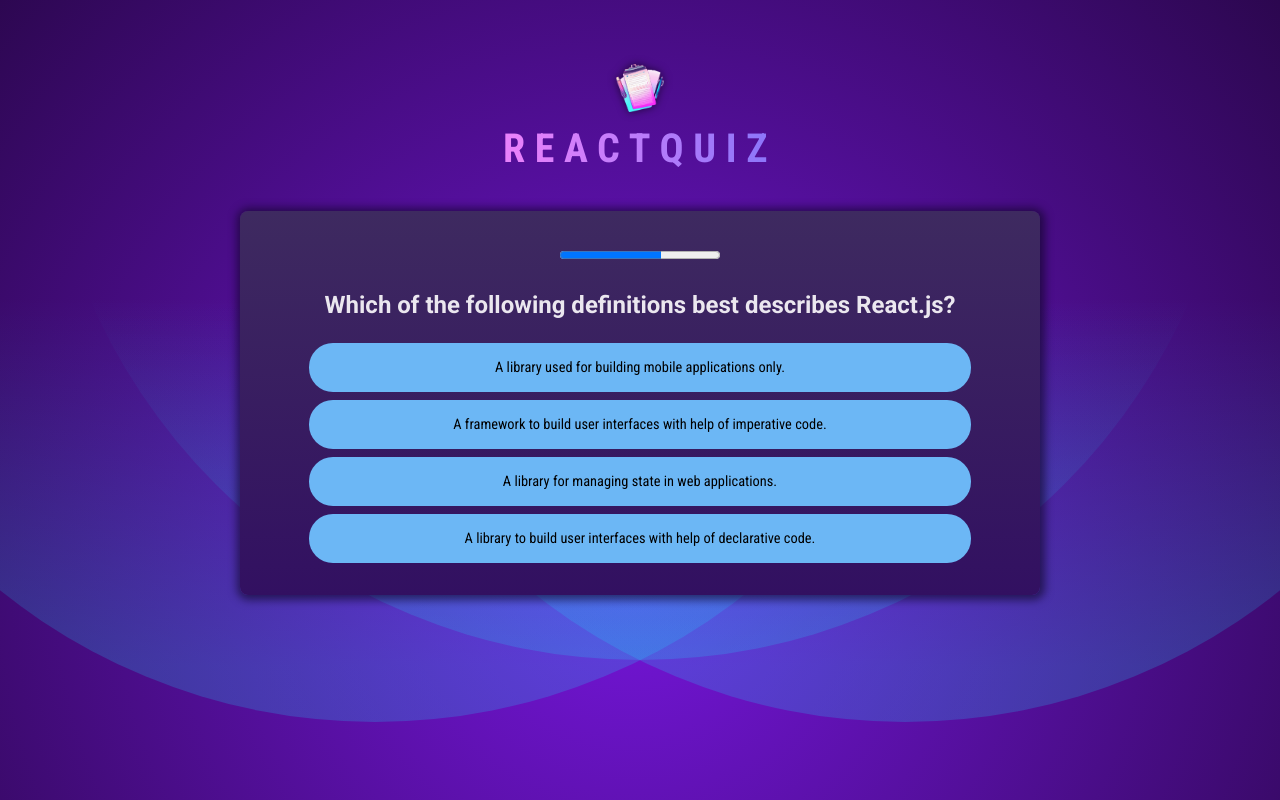
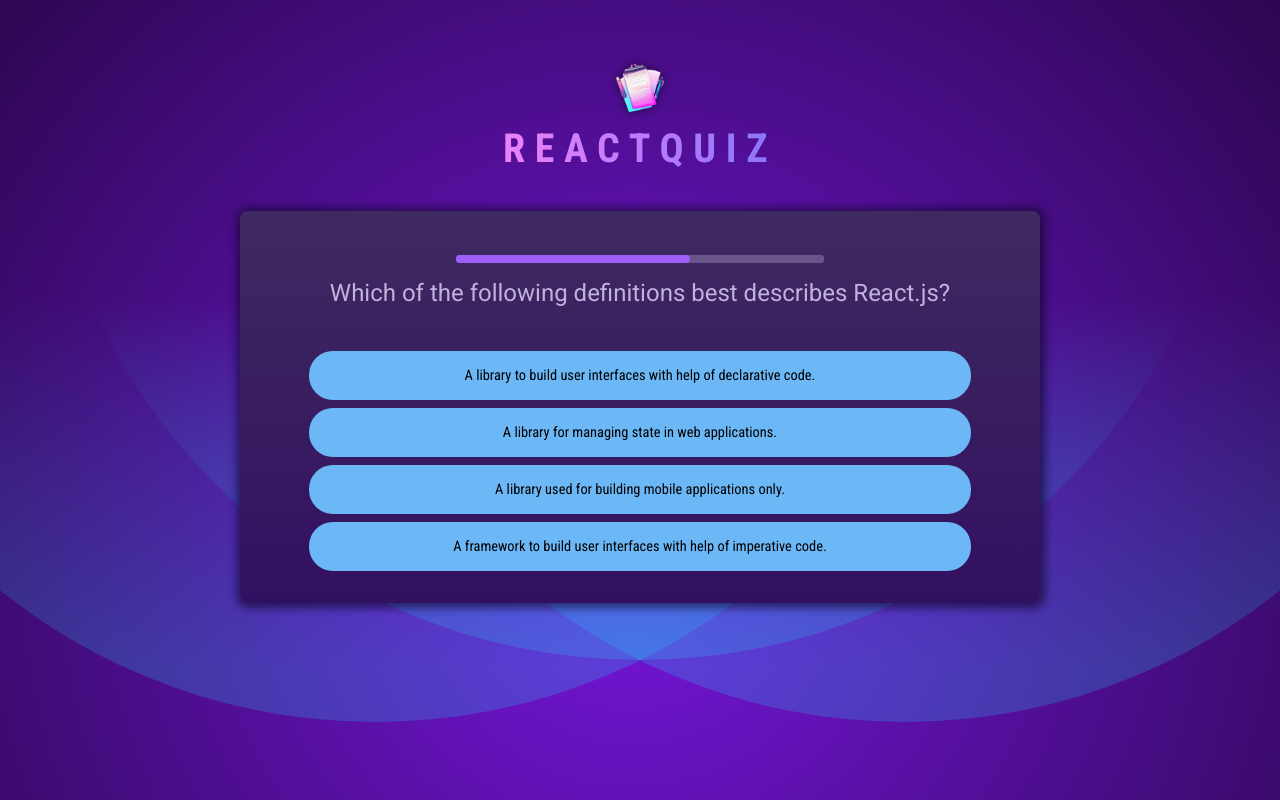
Before and after one commit to don-philip/react-quiz, a React (Vite) app: page / in a window 1280 px wide. Built offline with nearby package versions, Linux system fonts and the light colour scheme.

Commit message:
splitted to question and answers components

```diff
--- /dev/null
+++ b/src/components/Answers.jsx
@@ -0,0 +1,30 @@
+import { useRef } from "react"
+function Answers({answers, selectedAsnwer, answerState, onSelect}){
+    const shuffledAnswers=useRef()
+    if(!shuffledAnswers.current){
+        shuffledAnswers.current = [...answers]
+        shuffledAnswers.current.sort(()=>Math.random()-0.5)
+    }
+    return(
+        <ul id="answers">
+                    {shuffledAnswers.current.map((answer)=>{
+                        const isSelected=selectedAsnwer===answer
+                        let cssClasses=''
+                        if(answerState==='answered' && isSelected)
+                        {
+                            cssClasses='selected'
+                        }
+                        if((answerState==='correct' || answerState==='wrong') && isSelected){
+                            cssClasses=answerState
+                        }
+                        return (
+                            <li key={answer} className="answer">
+                                <button onClick={()=>{onSelect(answer)}} className={cssClasses} >{answer}</button>
+                            </li>)
+                    }
+
+                    )}
+                </ul>
+    )
+}
+export default Answers
--- /dev/null
+++ b/src/components/Questions.jsx
@@ -0,0 +1,20 @@
+import QuestionTimer from "./QuestionTimer.jsx"
+import Answers from "./Answers.jsx"
+function Question({questionText, answers, onSelectAnswer, selectedAnswer, answerState, onSkipAnswer}){
+    return(
+        <div id="question">
+            <QuestionTimer
+                timeout={15000}
+                onTimeout= {onSkipAnswer}
+            />
+            <h2>{questionText}</h2>
+            <Answers
+                answers={answers}
+                selectedAsnwer={selectedAnswer}
+                answerState={answerState}
+                onSelect={onSelectAnswer}
+            />
+        </div>
+    )
+}
+export default Question
--- a/src/components/Quiz.jsx
+++ b/src/components/Quiz.jsx
@@ -2,22 +2,38 @@
 import QUESTIONS from '../question.js'
 import React from "react"
 import quizCompleteImg from '../assets/quiz-complete.png'
-import QuestionTimer from "./QuestionTimer.jsx"
+import Question from "./Questions.jsx"
+
 
 function Quiz(){
+
+
+const [answerState,setAnswerState]=useState('')
 const [userAnswers,setUserAnswers]=useState([])
-const activeQuestionIndex=userAnswers.length
+const activeQuestionIndex=answerState===''?userAnswers.length:userAnswers.length-1
 
 const quizIsComplete=(activeQuestionIndex===QUESTIONS.length)
-console.log(quizIsComplete);
 
 
 const handleSelectAnswer=useCallback(function handleSelectAnswer(selectedAnswer){
+    setAnswerState('answered')
     setUserAnswers((prev)=>{
-        return ([...prev,selectedAnswer])
+        return [...prev,selectedAnswer]
     })
-    console.log(activeQuestionIndex);
-},[])
+    setTimeout(()=>{
+        if(selectedAnswer===QUESTIONS[activeQuestionIndex].answers[0]){
+            setAnswerState('correct')
+        }
+        else{
+            setAnswerState('wrong')
+        }
+
+        setTimeout(()=>{
+            setAnswerState('')
+        },200)
+
+    },1000)
+},[activeQuestionIndex])
 
 const handleSkipAnswer=useCallback(()=>handleSelectAnswer(null),[handleSelectAnswer])
 
@@ -29,21 +45,18 @@
         <h2>Quiz Completed!</h2>
     </div>)
 }
-const shuffledAnswers = [...QUESTIONS[activeQuestionIndex].answers]
-shuffledAnswers.sort(()=>Math.random()-0.5)
     return(<>
         <div id="quiz">
             <div id="questions">
-            <QuestionTimer key={activeQuestionIndex} timeout={15000} onTimeout= {handleSkipAnswer} />
-
-                <h2>{QUESTIONS[activeQuestionIndex].text}</h2>
-                <ul id="answers">
-                    {shuffledAnswers.map((answer)=>(
-                        <li key={answer} className="answer">
-                            <button onClick={()=>{handleSelectAnswer(answer)}}>{answer}</button>
-                        </li>
-                    ))}
-                </ul>
+                <Question
+                    key={activeQuestionIndex}
+                    questionText={QUESTIONS[activeQuestionIndex].text}
+                    answers={QUESTIONS[activeQuestionIndex].answers}
+                    onSelectAnswer={handleSelectAnswer}
+                    answerState= {answerState}
+                    selectedAnswer={userAnswers[userAnswers.length-1]}
+                    onSkipAnswer={handleSkipAnswer}
+                />
             </div>
         </div>
     </>)
```
Also changed, not shown: src/components/temp.jsx (+24 -25 lines).
